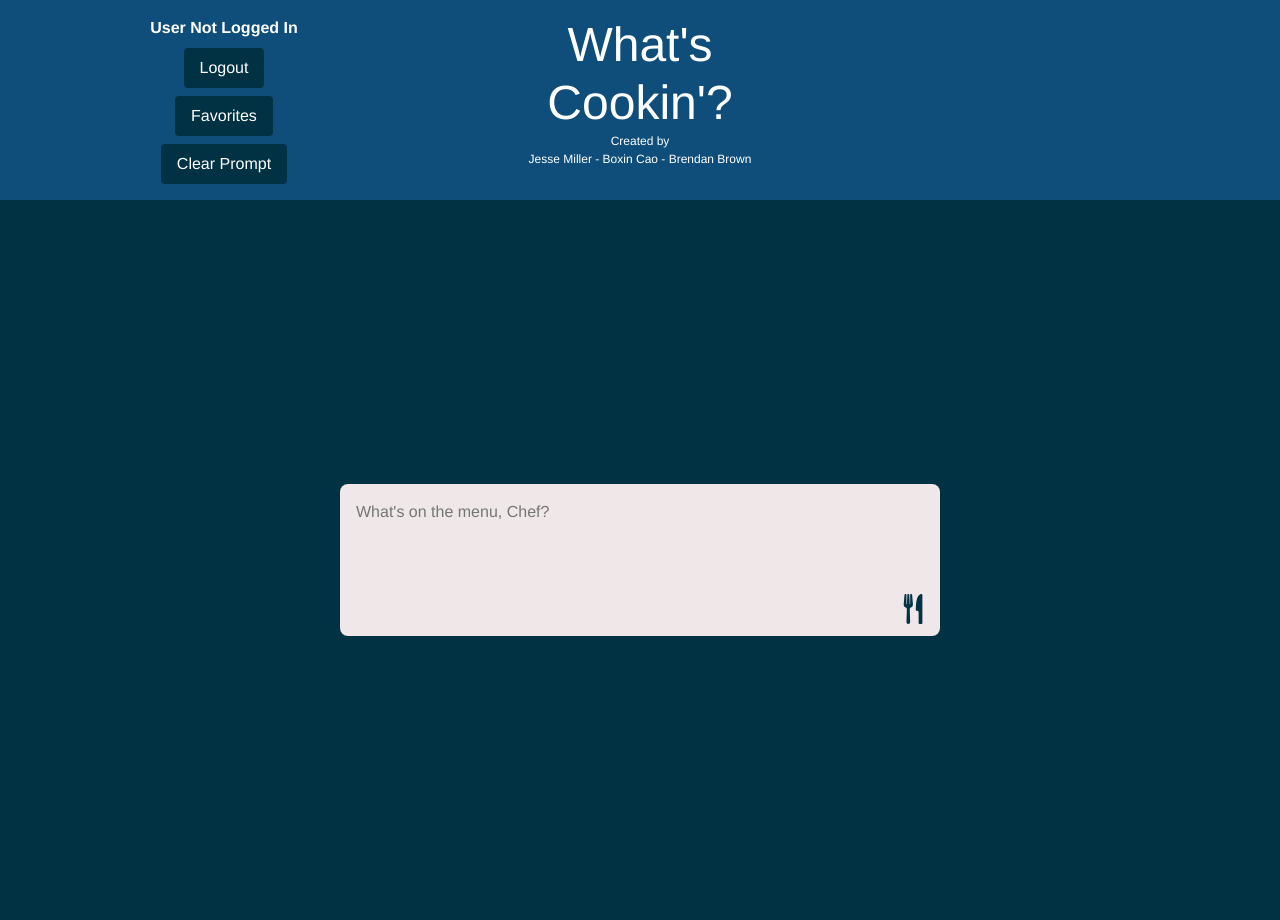
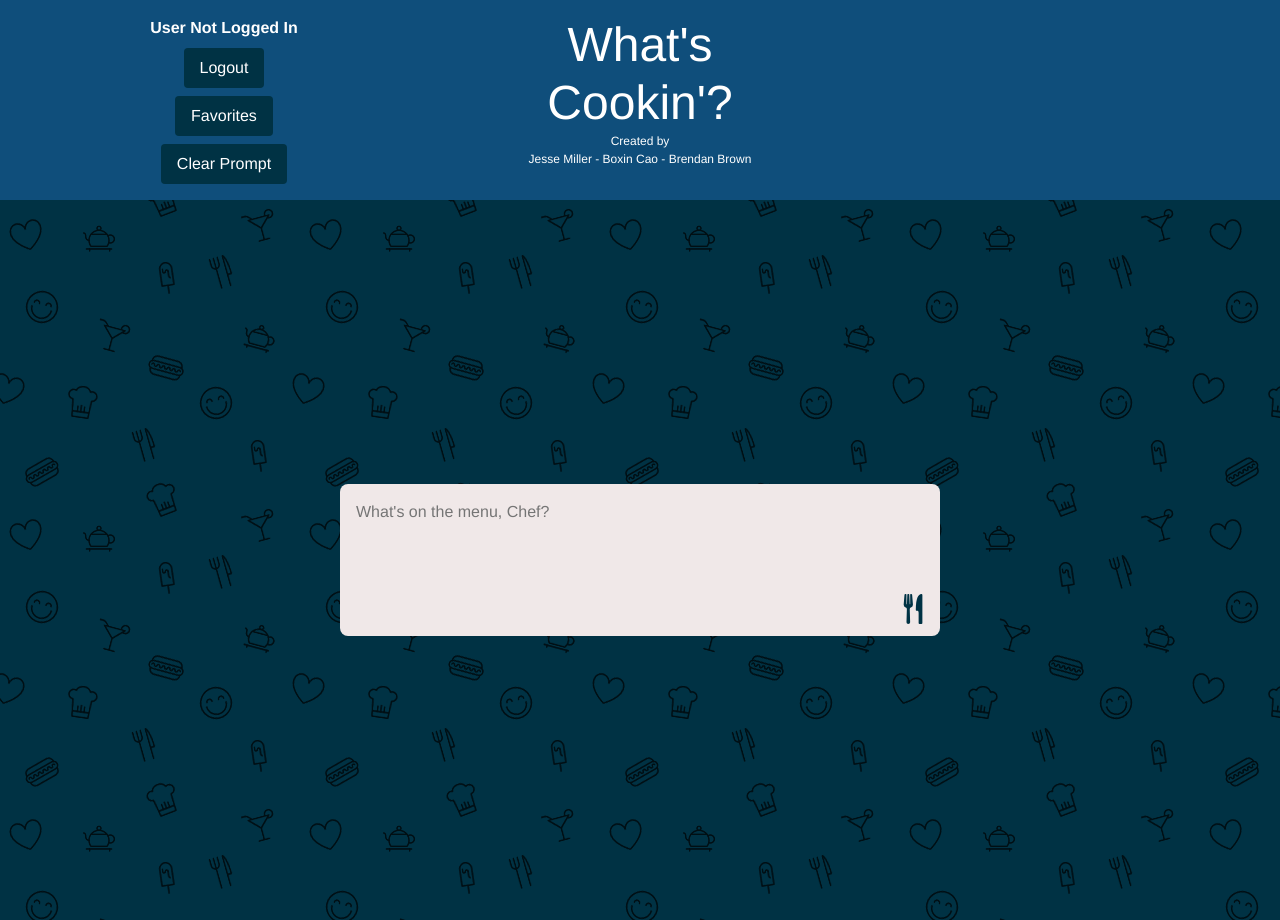
Before and after one commit to wizbren/whats-cookin, a React (Create React App) app in the folder client/: page / in a window 1280 px wide. Built offline with nearby package versions, Linux system fonts and the light colour scheme; no server answers.

Commit message:
added texture background to main.jsx

```diff
--- a/client/src/components/Main.jsx
+++ b/client/src/components/Main.jsx
@@ -12,7 +12,7 @@ const Main = (props) => {
   };
 
   return (
-    <div className="main-view">
+    <div className="main-view" style={{ backgroundImage: "url('/images/food.png')" }}>
       {!submitted ? (
         <form className="prompt-form" onSubmit={handleSubmit}>
           <textarea
```
